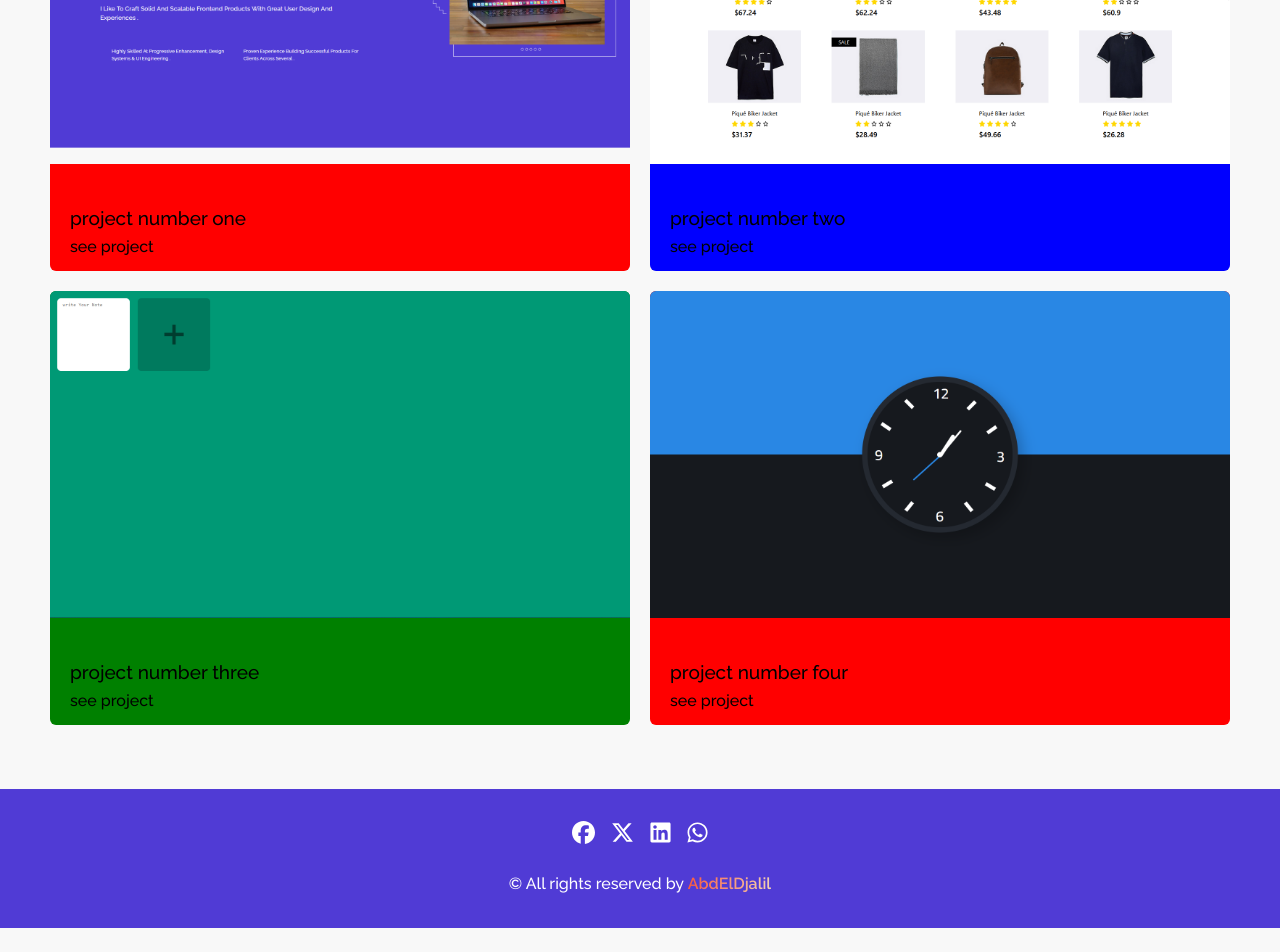
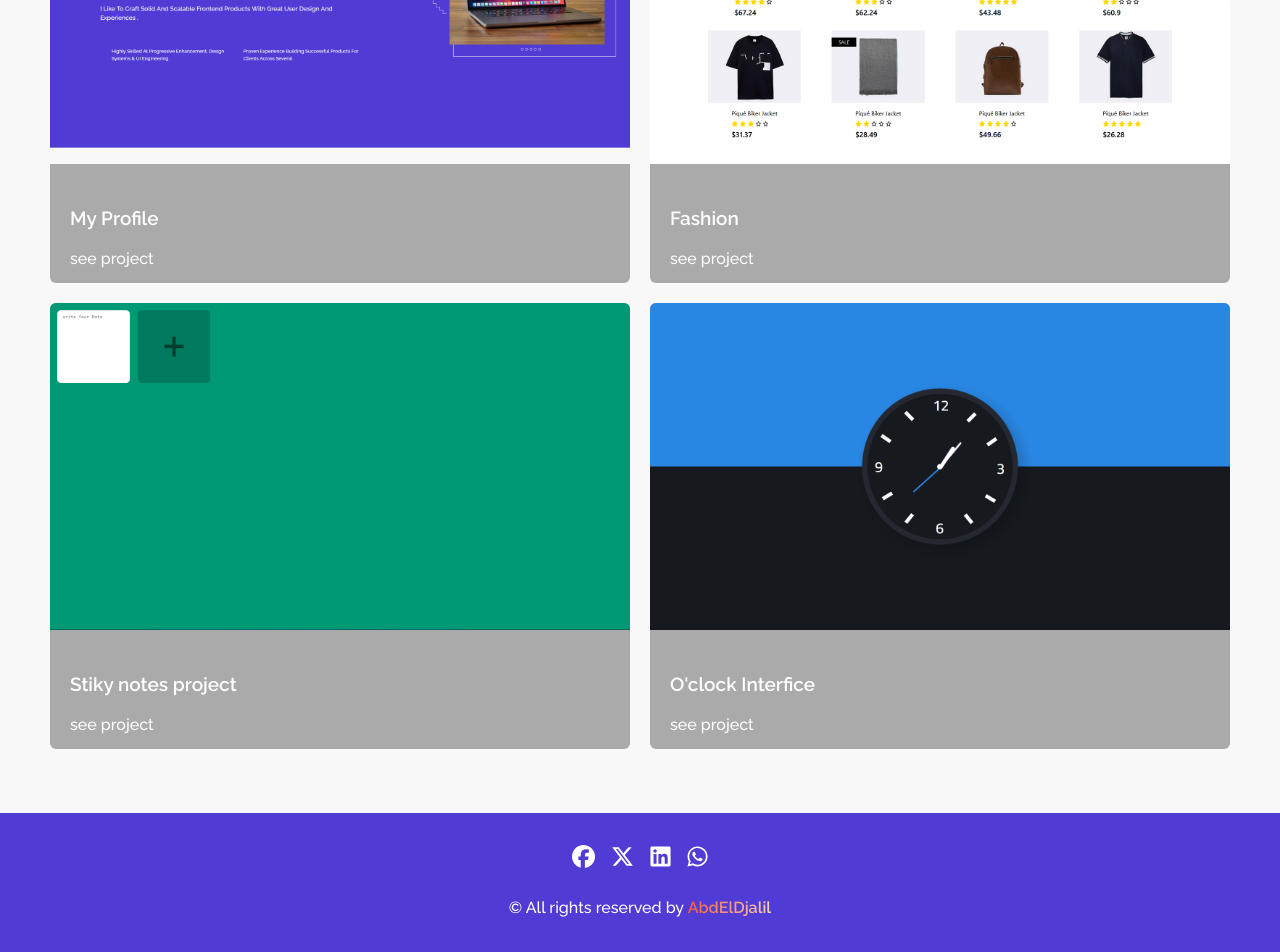
Before and after one commit to AbdEDjalilSaf/PortflioME, a React (Vite) app: page /Projects in a window 1280 px wide. Shown: the part 418-1370 px from the top of the page. Before the commit the page ends 1346 px from the top, so only its background shows below. Built offline with nearby package versions, Linux system fonts and the light colour scheme.

Commit message:
first two version

```diff
--- a/src/Projects.jsx
+++ b/src/Projects.jsx
@@ -37,46 +37,46 @@ return(
 
 <div className='App mt-64 mb-16 flex '>
 <div className=' grid grid-cols-1 lo:gap-4 md:gap-5 lg:gap-5 xl:gap-5 md:grid-cols-2 w-full'>
-  <a href='' className='bg-red-500 rounded-md'>
+  <a href='' className='bg-[#aaaaaa] relative before:absolute before:w-full before:top-0 before:left-0 before:bg-[#dddddd] before:hidden  hover:before:block hover:bg-[#503bd5] rounded-md'>
     <div className='image'>
     <LazyLoadImage src='/image/profile.png' loading='lazy' className='macbookImg z-50 rounded-t-md' />
   </div>
   <div className='text py-3 px-5'>
-<h3>project number one</h3>
-<a className=''>see project</a>
+<h3 className='text-white lo:text-xl lo:font-extrabold mb-3'>My Profile</h3>
+<a className='text-white '>see project</a>
     </div>
   </a>
 
 
-  <a href='https://store-one-oeq7.vercel.app/' className='bg-blue-500 rounded-md'>
+  <a href='https://store-one-oeq7.vercel.app/' className='bg-[#aaaaaa] hover:bg-[#503bd5] rounded-md'>
     <div className='image '>
     <LazyLoadImage src='/image/article.png' loading='lazy' className='macbookImg z-50 rounded-t-md' />
     </div>
     <div className='text py-3 px-5'>
-<h3>project number two</h3>
-<a>see project</a>
+<h3 className='text-white lo:text-xl lo:font-extrabold mb-3'>Fashion</h3>
+<a className='text-white'>see project</a>
     </div>
   </a>
 
 
-  <a href='https://2a7rtdydrv2ztgv4t7if5g.on.drv.tw/Steky Notes/stiky.html' className='bg-green-500 rounded-md'>
+  <a href='https://2a7rtdydrv2ztgv4t7if5g.on.drv.tw/Steky Notes/stiky.html' className='bg-[#aaaaaa] hover:bg-[#503bd5] rounded-md'>
     <div className='image'>
     <LazyLoadImage src='/image/stiky.png' loading='lazy' className='macbookImg z-50 rounded-t-md' />
     </div>
-    <div className='text py-3 px-5'>
-<h3>project number three</h3>
-<a>see project</a>
+    <div className='text  py-3 px-5'>
+<h3 className='text-white lo:text-xl lo:font-extrabold mb-3'>Stiky notes project</h3>
+<a className='text-white '>see project</a>
     </div>
   </a>
 
 
-  <a href='https://2a7rtdydrv2ztgv4t7if5g.on.drv.tw/Oclock App/oclock.html' className='bg-red-500 rounded-md'>
+  <a href='https://2a7rtdydrv2ztgv4t7if5g.on.drv.tw/Oclock App/oclock.html' className='bg-[#aaaaaa] hover:bg-[#503bd5] rounded-md'>
     <div className='image rounded-lg'>
     <LazyLoadImage src='/image/oclock.png' loading='lazy' className='macbookImg z-50 rounded-t-md' />
     </div>
     <div className='text py-3 px-5'>
-<h3>project number four</h3>
-<a>see project</a>
+<h3 className='text-white lo:text-xl lo:font-extrabold mb-3'>O'clock Interfice</h3>
+<a className='text-white '>see project</a>
     </div>
   </a>
 
```
